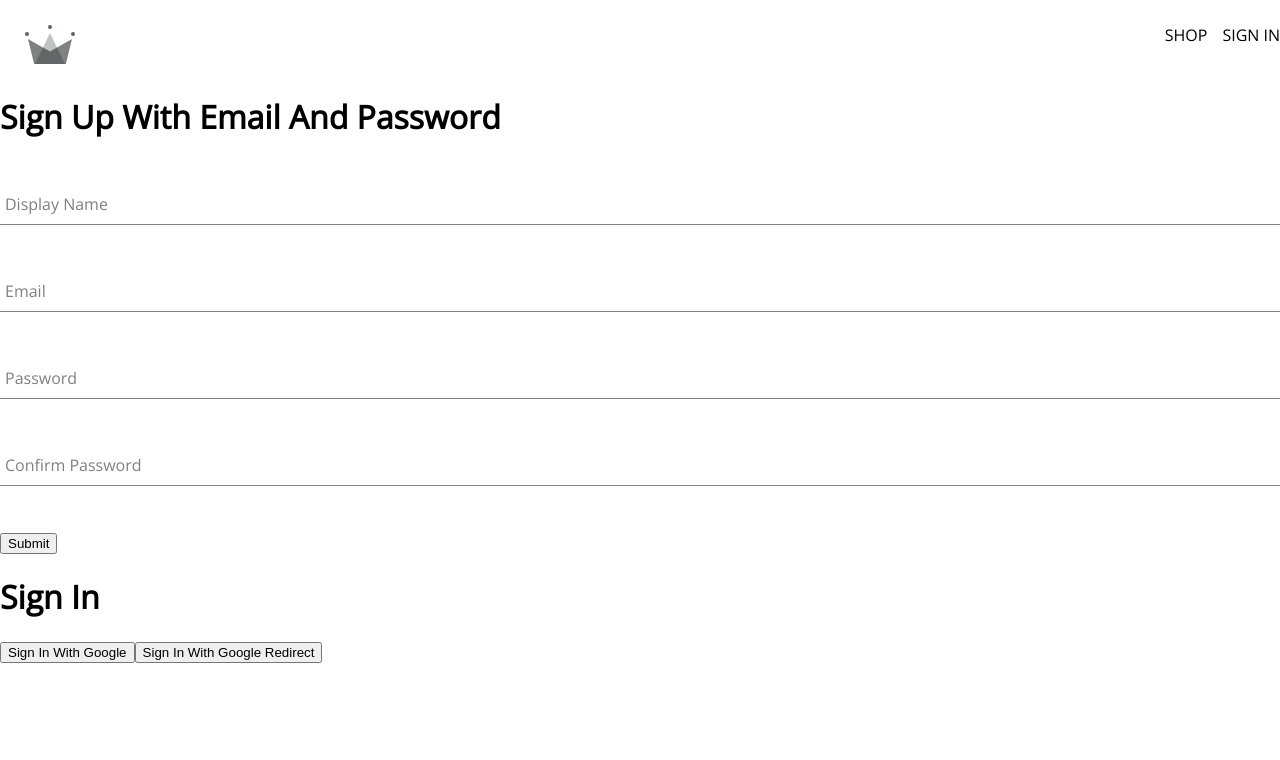
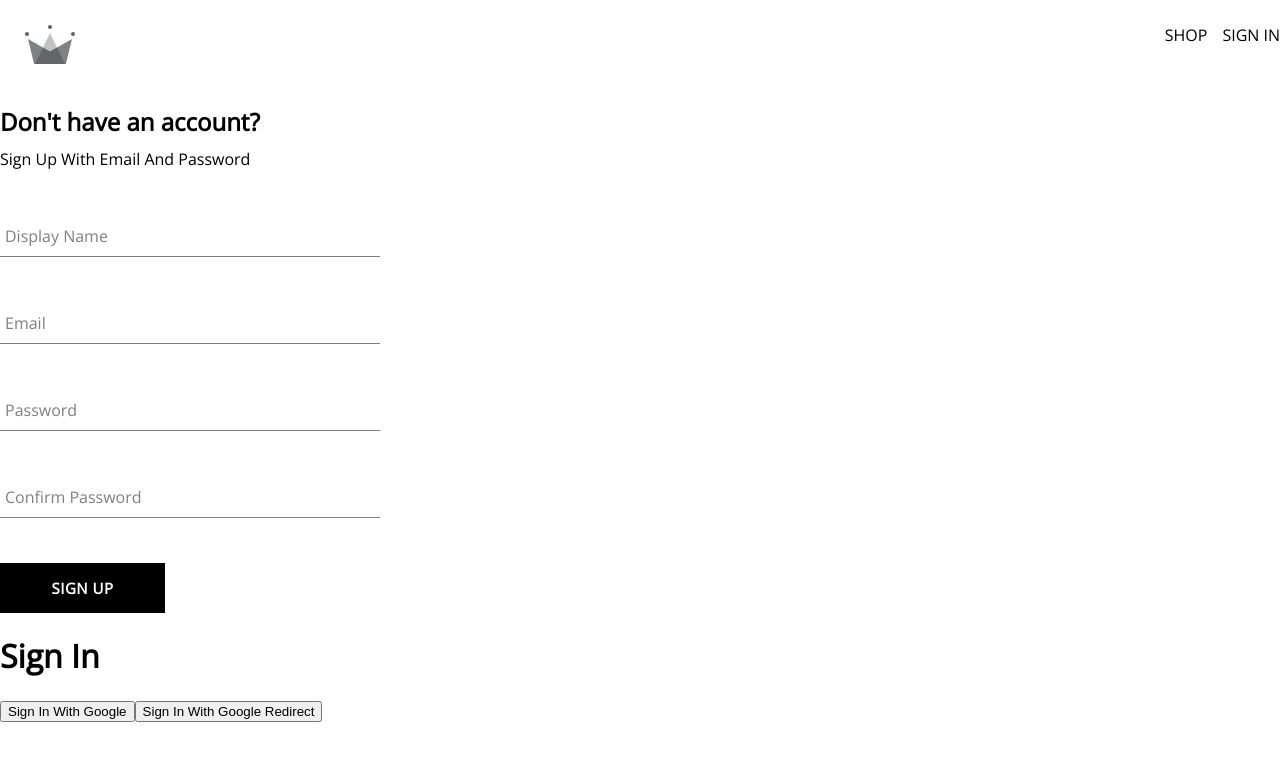
Before and after one commit to ChristopherJamesL/practice-capstone-app, a React (Create React App) app: page /sign-in in a window 1280 px wide. Shown: the top 760 px of the page. Built offline with nearby package versions, Linux system fonts and the light colour scheme.

Commit message:
create sign up component, button component, form input component

```diff
--- /dev/null
+++ b/src/components/button/button.component.jsx
@@ -0,0 +1,18 @@
+import './button.styles.scss';
+// inverted, default, google sign-in
+
+const BUTTON_TYPE_CLASSES = {
+    default: 'default',
+    inverted: 'inverted',
+    google: 'google-sign-in'
+}
+
+const Button = ({ children, buttonType = 'default', ...otherProps }) => {
+    return (
+        <button className={`button-container ${BUTTON_TYPE_CLASSES[buttonType]}`} {...otherProps} >
+            {children}
+        </button>
+    )
+}
+
+export default Button;
--- /dev/null
+++ b/src/components/button/button.styles.scss
@@ -0,0 +1,46 @@
+.button-container {
+    min-width: 165px;
+    width: auto;
+    height: 50px;
+    letter-spacing: 0.5px;
+    line-height: 50px;
+    padding: 0 35px 0 35px;
+    font-size: 15px;
+    background-color: black;
+    color: white;
+    text-transform: uppercase;
+    font-family: 'Open Sans';
+    font-weight: bolder;
+    border: none;
+    cursor: pointer;
+    display: flex;
+    justify-content: center;
+
+    &:hover {
+        background-color: white;
+        color: black;
+        border: 1px solid black;
+    }
+
+    &.google-sign-in {
+        background-color: #4285f4;
+        color: white;
+
+        &:hover {
+            background-color: #357ae8;
+            border: none;
+        }
+    }
+
+    &.inverted {
+        background-color: white;
+        color: black;
+        border: 1px solid black;
+
+        &:hover {
+            background-color: black;
+            color: white;
+            border: none;
+        }
+    }
+}
--- a/src/components/form-input/form-input.styles.scss
+++ b/src/components/form-input/form-input.styles.scss
@@ -4,7 +4,7 @@
 @mixin shrinkLabel {
     top: -14px;
     font-size: 12px;
-    color: $main-color;
+    color: $sub-color;
 }
 
 .group {
@@ -14,7 +14,7 @@
     .form-input {
         background: none;
         background-color: white;
-        color: $sub-color;
+        color: $main-color;
         font-size: 18px;
         padding: 10px 10px 10px 5px;
         display: block;
--- a/src/components/sign-up-form/sign-up-form.component.jsx
+++ b/src/components/sign-up-form/sign-up-form.component.jsx
@@ -1,5 +1,7 @@
 import { useState } from 'react';
 import FormInput from '../form-input/form-input.component';
+import Button from '../button/button.component';
+
 import {
     createAuthUserWithEmailAndPassword,
     createUserDocumentFromAuth
@@ -45,8 +47,9 @@
     }
 
     return (
-        <div className="sign-up-form-container" >
-            <h1>Sign Up With Email And Password</h1>
+        <div className="sign-up-container" >
+            <h2>Don't have an account?</h2>
+            <span>Sign Up With Email And Password</span>
             <form onSubmit={handleSubmit} >
                 <FormInput
                     label="Display Name"
@@ -79,7 +82,7 @@
                     name='confirmPassword'
                     value={confirmPassword}
                 />
-                <button type='submit' >Submit</button>
+                <Button type='submit' >SIGN UP</Button>
             </form>
         </div>
     )
--- a/src/components/sign-up-form/sign-up-form.styles.scss
+++ b/src/components/sign-up-form/sign-up-form.styles.scss
@@ -0,0 +1,9 @@
+.sign-up-container {
+    display: flex;
+    flex-direction: column;
+    width: 380px;
+
+    h2 {
+        margin: 10px 0;
+    }
+}
```
